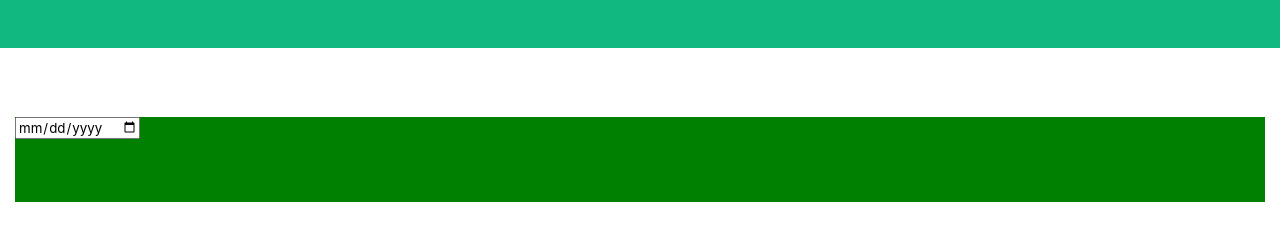
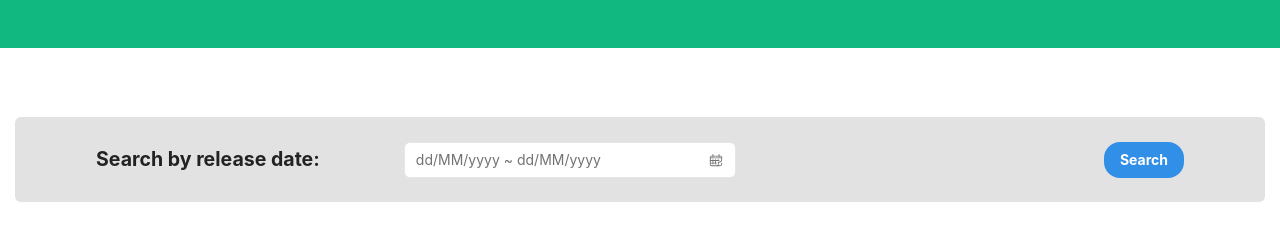
Before and after one commit to Mesbahema/ewma_project, a Next.js app: page / in a window 1280 px wide. Shown: the top 252 px of the page. Built offline with nearby package versions, Linux system fonts and the light colour scheme; no server answers.

Commit message:
date range completed

```diff
--- a/package.json
+++ b/package.json
@@ -15,7 +15,8 @@
     "next": "12.1.6",
     "react": "18.2.0",
     "react-dom": "18.2.0",
-    "react-query": "^3.39.1"
+    "react-query": "^3.39.1",
+    "rsuite": "^5.15.1"
   },
   "devDependencies": {
     "@types/node": "18.0.0",
--- a/pages/_app.tsx
+++ b/pages/_app.tsx
@@ -4,6 +4,7 @@ import StateProvider from '@/provider/StateProvider';
 import type { AppProps } from 'next/app'
 import { useEffect } from 'react';
 import { QueryClient, QueryClientProvider } from "react-query";
+import 'rsuite/dist/rsuite.min.css';
 
 function MyApp({ Component, pageProps }: AppProps) {
   useEffect(() => {
--- a/src/api/axios.ts
+++ b/src/api/axios.ts
@@ -11,7 +11,7 @@ const apiClient = axios.create({
 });
 export const findAllKey = 'discover/movie'
 const findAll = async (props : AllMoviesInputType) => {
-  const response = await apiClient.get<AllMovieResponseType>(`/${findAllKey}?page=${props.page}`);
+  const response = await apiClient.get<AllMovieResponseType>(`/${findAllKey}?page=${props.page}&primary_release_date.gte=${props['primary_release_date.gte']}&primary_release_date.lte=${props['primary_release_date.lte']}`);
   return response.data;
 }
 export const findAllGeneresKey = 'genre/movie/list'
--- a/src/components/home/FilterComponent.tsx
+++ b/src/components/home/FilterComponent.tsx
@@ -1,14 +1,60 @@
+import { DataContext } from '@/provider/StateProvider';
 import styled from '@emotion/styled';
+import { useContext, useState } from 'react';
+import { DateRangePicker } from 'rsuite';
+import { MButton } from '../base/MButton';
+import { MText } from '../base/MText';
+import { Spacer } from '../base/Spacer.';
+
 const FilterComponentWrapper = styled.div({
     width: '100%',
     height: '100%',
-    backgroundColor: 'green'
+    display: 'flex',
+    alignItems: 'center',
+    padding: '0 81px',
+    justifyContent: 'space-between'
 });
+const StyledNavButton = styled(MButton)(({ theme }: { theme?: ThemeObjectType })=> ({
+    color: 'white',
+    fontWeight: 'bold',
+    borderRadius: theme?.shape.borderRadius.large
+}));
 
+const addZero = (date: string) => {
+    if(date.length === 1) return `0${date}`
+    return date
+}
+
+const getDateFormat = ( date: any) => {
+    try {
+
+        return `${date.getFullYear().toString()}-${addZero((date.getUTCMonth() + 1).toString())}-${addZero(date.getDate().toString())}`
+    } catch {
+        return ''
+    }
+}
 const FilerComponent = () => {
+    const {state, dispatch} = useContext(DataContext)
+    const [dateRange, setDateRange] = useState(['', ''] as string[])
+    const handleChange = (e: any) => {
+        try {
+            setDateRange(e.map((item: any) => getDateFormat(item)))
+            console.log('here')
+        } catch {
+            setDateRange(['', ''])
+        }
+
+    }
+
+    const handleClick = () => {
+        dispatch({type: 'SET_DATE_RANGE', payload: dateRange})
+    }
     return(
         <FilterComponentWrapper>
-            <input type="date"/>
+            <MText variant='h6' fontWeight='bold'>Search by release date:</MText>
+            <DateRangePicker onChange={handleChange} />
+            <Spacer hori={100}/>
+            <StyledNavButton onClick={handleClick} variant='contained'>Search</StyledNavButton>
         </FilterComponentWrapper>
     )
 }
--- a/src/components/home/index.tsx
+++ b/src/components/home/index.tsx
@@ -15,19 +15,23 @@ const HomeComponentContainer = styled.div({
     gridGap: 35,
 });
 const HomeComponent = () => {
-    const {state, dispatch} = useContext(DataContext)
+    const { state, dispatch } = useContext(DataContext)
 
-    const { page } = state
+    const { page, dateRange } = state
 
-    const { data, refetch } = useGetAllMovies({page})
+    const { data, refetch } = useGetAllMovies({
+        page,
+        'primary_release_date.gte': dateRange[0],
+        'primary_release_date.lte': dateRange[1]
+    })
 
     const { data: genresData } = useGetAllGenres()
 
     useEffect(() => {
         refetch()
-    }, [page])
+    }, [page, dateRange])
     useEffect(() => {
-        dispatch({type: 'SET_NAV_COMPONENT', payload: FilterComponent})
+        dispatch({ type: 'SET_NAV_COMPONENT', payload: FilterComponent })
     }, [])
     return (
         <>
@@ -38,7 +42,7 @@ const HomeComponent = () => {
                 }
             </HomeComponentContainer>
             <Spacer vert={161} />
-            <Pagination totalPage={data?.total_pages} totalResults={data?.total_results}/>
+            <Pagination totalPage={data?.total_pages} totalResults={data?.total_results} />
         </>
     )
 }
--- a/src/components/navbar/index.tsx
+++ b/src/components/navbar/index.tsx
@@ -13,7 +13,6 @@ const Navbar = () => {
     const {state, dispatch} = useContext(DataContext)
 
     const { NavComponent } = state
-    console.log('navComponent', NavComponent)
     return(
         <NavbarWrapper>
             <NavComponent/>
--- a/src/provider/StateProvider.tsx
+++ b/src/provider/StateProvider.tsx
@@ -3,7 +3,8 @@ import reducers from '../store/Reducers'
 
 export const initialState = {
     page: 1,
-    NavComponent: Fragment as React.FC<any>
+    NavComponent: Fragment as React.FC<any>,
+    dateRange: ['', '']
 }
 
 export const DataContext = createContext({} as {state: typeof initialState, dispatch: Dispatch<any>})
--- a/src/store/Actions.tsx
+++ b/src/store/Actions.tsx
@@ -1,4 +1,5 @@
 export const ACTIONS = {
     SET_PAGE: 'SET_PAGE',
     SET_NAV_COMPONENT: 'SET_NAV_COMPONENT',
+    SET_DATE_RANGE: 'SET_DATE_RANGE'
 }
--- a/src/store/Reducers.tsx
+++ b/src/store/Reducers.tsx
@@ -13,6 +13,11 @@ const reducers = (state: typeof initialState, action: any) => {
                 ...state,
                 NavComponent: action.payload
             };
+        case ACTIONS.SET_DATE_RANGE:
+            return {
+                ...state,
+                dateRange: action.payload
+            };
         default:
             return state;
 
```
Also changed, not shown: 2 other files (tests, documents, lock files or other folders).
